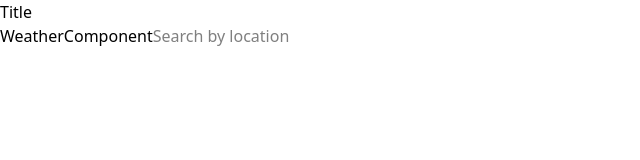
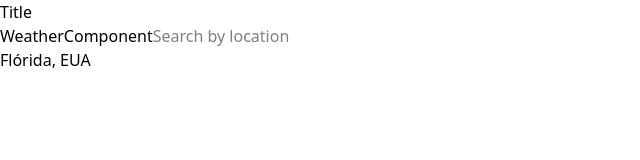
Before and after one commit to allangdasilva/react-weather-app, a React (Vite) app: page / in a window 1280 px wide. Shown: the top 160 px of the page, without its empty margins (0-640 px from the left). Built offline with nearby package versions, Linux system fonts and the light colour scheme.

Commit message:
Criar componente TextBody

```diff
--- a/src/components/layout/WeatherComponent.tsx
+++ b/src/components/layout/WeatherComponent.tsx
@@ -1,4 +1,5 @@
 import SearchBar from "../ui/SearchBar";
+import TextBody from "../ui/TextBody";
 
 const WeatherComponent = () => {
   return (
@@ -9,6 +10,7 @@ const WeatherComponent = () => {
         placeholder="Search by location"
         label="search-by-location"
       />
+      <TextBody />
     </div>
   );
 };
--- /dev/null
+++ b/src/components/ui/TextBody.tsx
@@ -0,0 +1,5 @@
+const TextBody = () => {
+  return <p>Flórida, EUA</p>;
+};
+
+export default TextBody;
```
